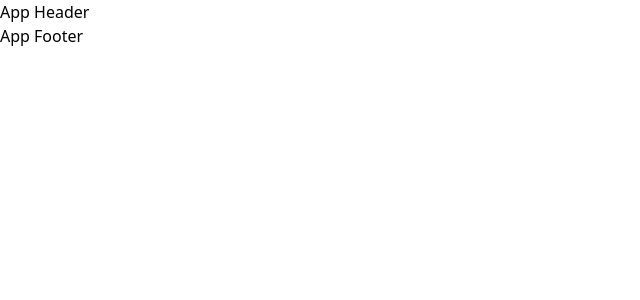
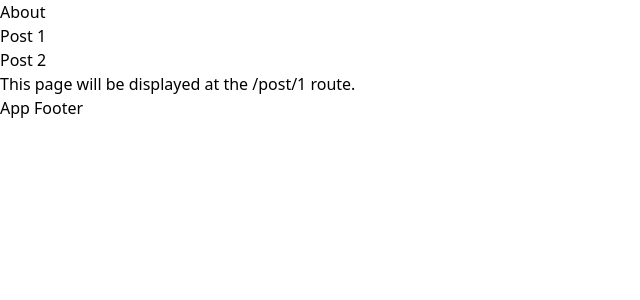
Before and after one commit to hyoilll/basic_nuxt, a Nuxt app: page /posts/1 in a window 1280 px wide. Shown: the top 300 px of the page, without its empty margins (0-640 px from the left). Built offline with nearby package versions, Linux system fonts and the light colour scheme.

Commit message:
route navigation

```diff
--- a/app.vue
+++ b/app.vue
@@ -1,7 +1,5 @@
 <template>
-  <div>
-    <NuxtLayout>
-      <NuxtPage />
-    </NuxtLayout>
-  </div>
+  <NuxtLayout>
+    <NuxtPage />
+  </NuxtLayout>
 </template>
--- a/components/AppHeader.vue
+++ b/components/AppHeader.vue
@@ -1,3 +1,16 @@
 <template>
-  <div>App Header</div>
-</template>
+  <header>
+    <nav>
+      <ul>
+        <li>
+          <NuxtLink to="/about">About</NuxtLink>
+        </li>
+        <li>
+          <NuxtLink to="/posts/1">Post 1</NuxtLink>
+        </li>
+        <li>
+          <NuxtLink to="/posts/2">Post 2</NuxtLink>
+      </li>
+    </ul>
+  </nav>
+</header></template>
--- /dev/null
+++ b/pages/posts/[id].vue
@@ -0,0 +1,10 @@
+<template>
+  <section>
+    <p>This page will be displayed at the /post/{{ routeId }} route.</p>
+  </section>
+</template>
+
+<script lang="ts" setup>
+const route = useRoute()
+const routeId = route.params.id
+</script>
```
